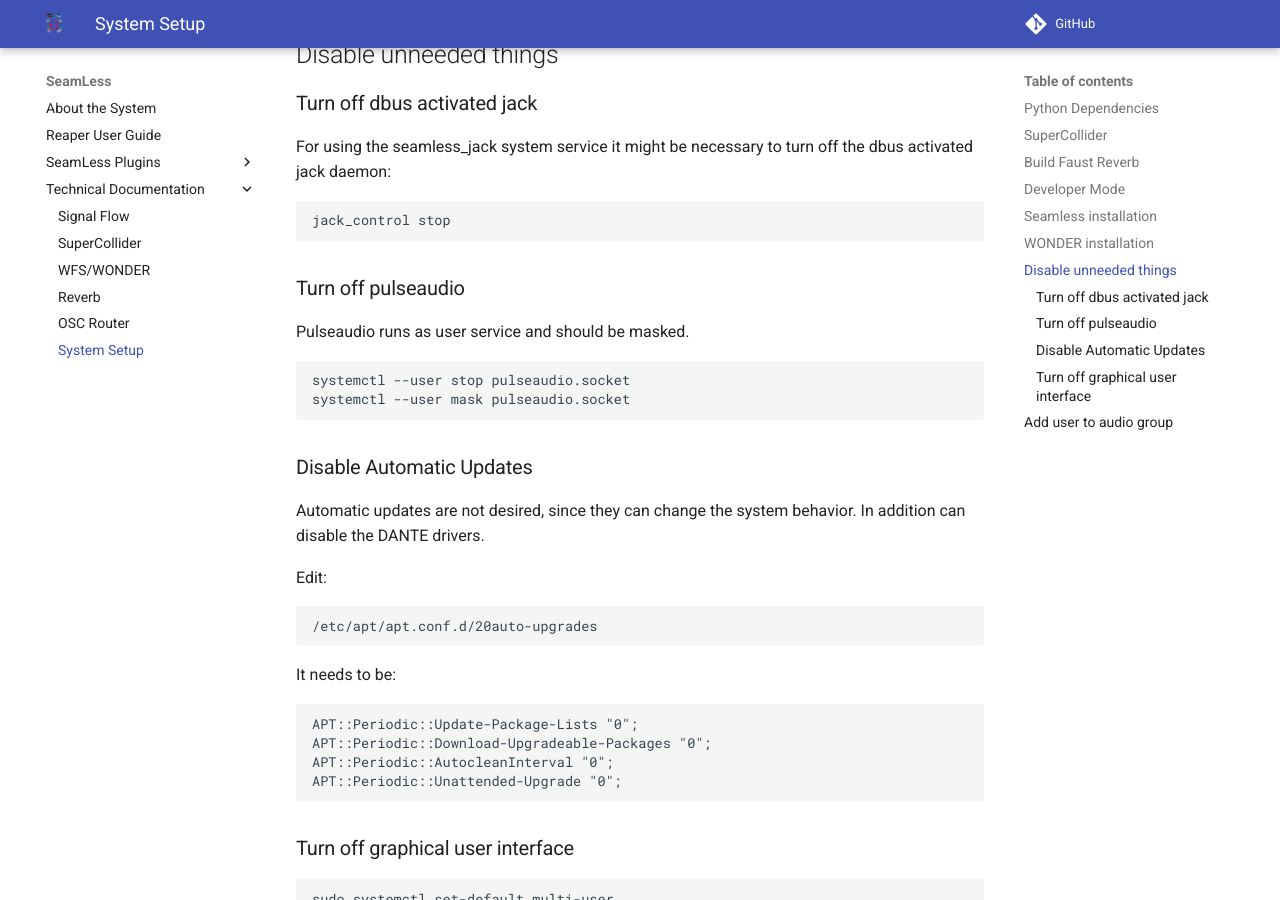
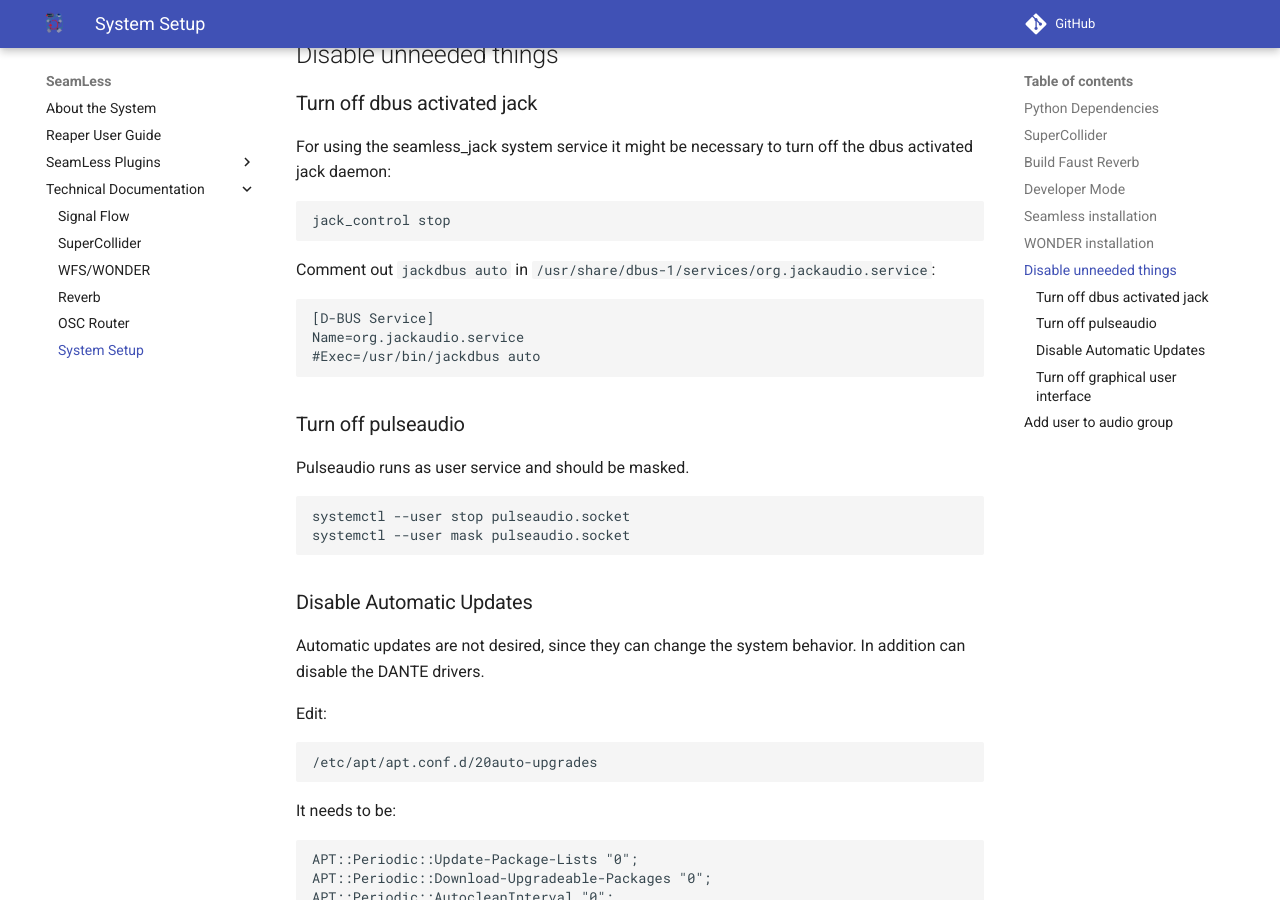
Before and after one commit to tu-studio/seamless-docs, an MkDocs documentation site: the page built from Documentation/docs/system_setup.md, in a window 1280 px wide and 900 px high, scrolled down 1896 px. Built offline with MkDocs 1.6.1 and Material for MkDocs 9.7.7, drawn with Linux system fonts in a browser that asks for light colours; comment, search, counter and statistics services are not loaded.

Commit message:
[Docs] Turn off dbus jackdbus auto

````diff
--- a/Documentation/docs/system_setup.md
+++ b/Documentation/docs/system_setup.md
@@ -86,6 +86,13 @@
 jack_control stop
 ```
 
+Comment out `jackdbus auto` in `/usr/share/dbus-1/services/org.jackaudio.service`:
+```bash
+[D-BUS Service]
+Name=org.jackaudio.service
+#Exec=/usr/bin/jackdbus auto
+```
+
 ### Turn off pulseaudio
 
 Pulseaudio runs as user service and should be masked.
````
